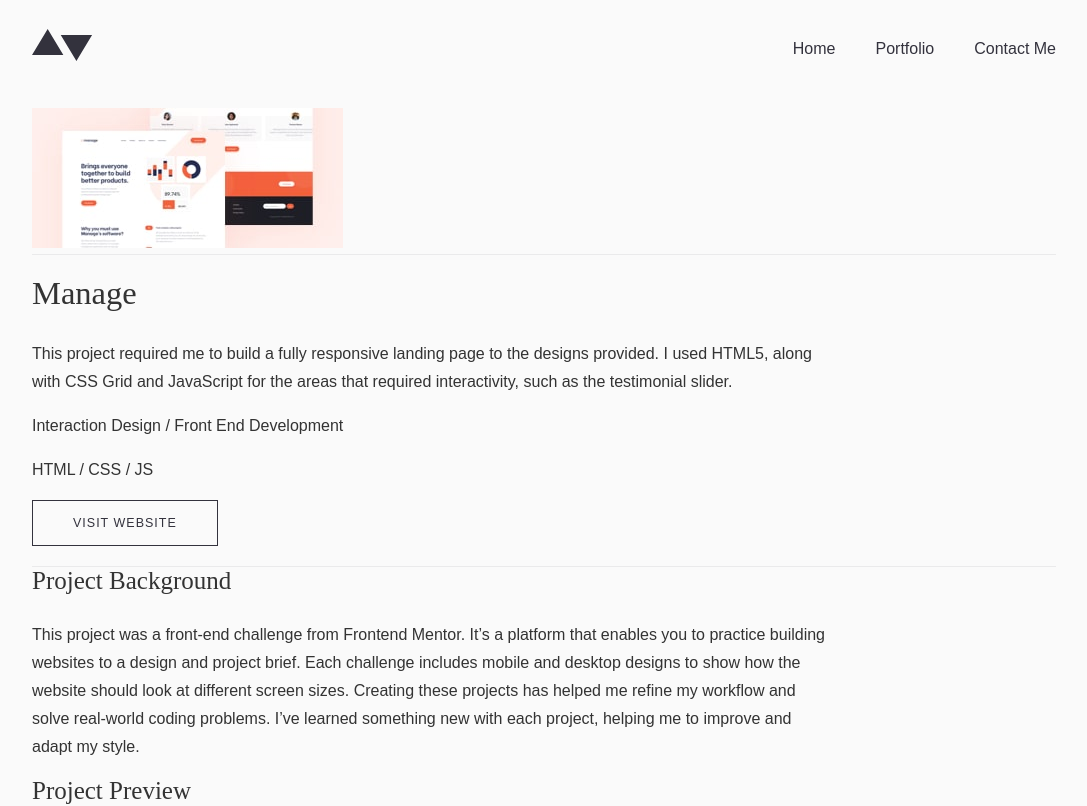
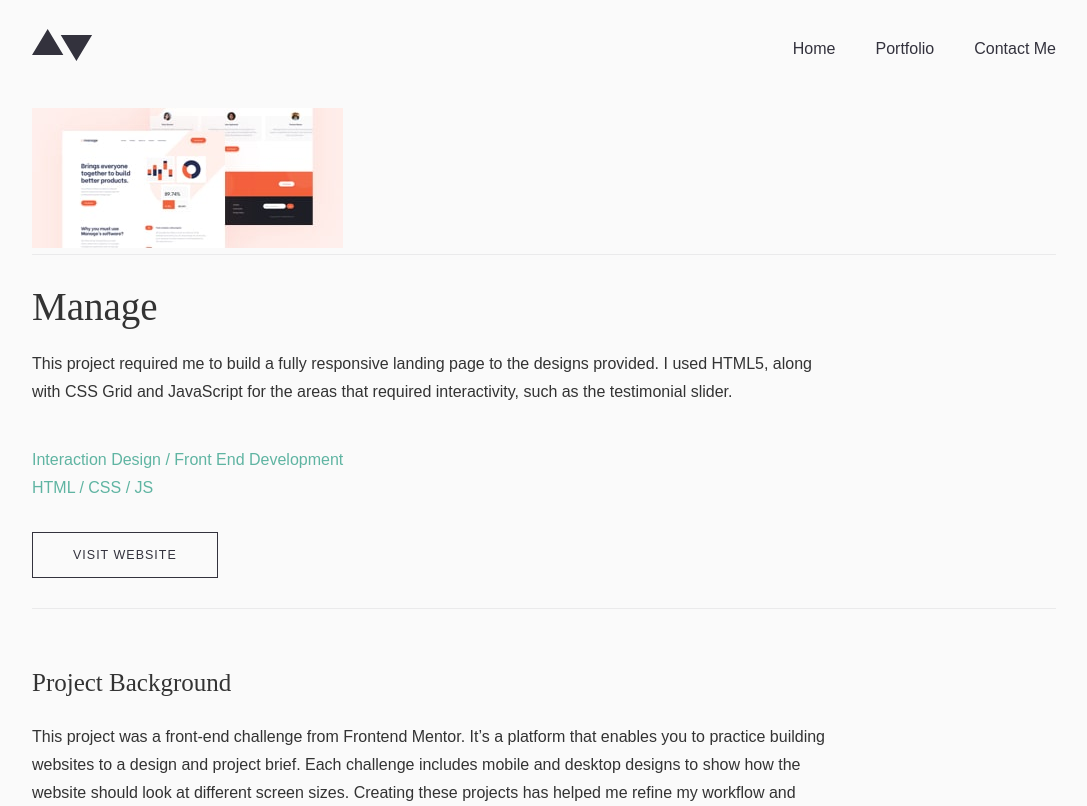
Before and after one commit to stevenCsaunders/minimalist-portfolio-react, a React (Create React App) app: page / in a window 1280 px wide. Shown: the top 806 px of the page, without its empty margins (96-1183 px from the left). Built offline with nearby package versions, Linux system fonts and the light colour scheme; a web font is replaced by a local one.

Commit message:
Updaing aside in etail component

```diff
--- a/src/App.js
+++ b/src/App.js
@@ -1,5 +1,5 @@
 import { useState } from 'react'
-import Home from './Home'
+// import Home from './Home'
 import Portfolio from './Portfolio'
 import Project from './Project'
 import { Footer, Header, WorkWith } from './shared'
@@ -19,7 +19,7 @@
 			<Header onClick={hamburgerHandler} toggle={hamburgerState} />
 			<MainStyled>
 				<Project />
-				{/* <Portfolio /> */}
+				<Portfolio />
 				{/* <Home /> */}
 				<WorkWith />
 			</MainStyled>
--- a/src/Project/Detail.js
+++ b/src/Project/Detail.js
@@ -8,11 +8,7 @@
 const Project = () => {
 	return (
 		<ProjectStyled>
-			<img
-				className='project-hero'
-				src={manageHero}
-				alt='manage hero'
-			/>
+			<img className='project-hero' src={manageHero} alt='manage hero' />
 			<article>
 				<aside>
 					<h2>Manage</h2>
@@ -22,9 +18,13 @@
 						along with CSS Grid and JavaScript for the areas that
 						required interactivity, such as the testimonial slider.
 					</p>
-					<p>Interaction Design / Front End Development</p>
-					<p>HTML / CSS / JS</p>
-					<SecondaryBtn text="visit website" />
+					<div className='tech'>
+						<p>
+							Interaction Design / Front End Development
+						</p>
+						<p>HTML / CSS / JS</p>
+					</div>
+					<SecondaryBtn text='visit website' />
 				</aside>
 				<section>
 					<h3>Project Background</h3>
@@ -41,14 +41,8 @@
 					</p>
 					<div>
 						<h3>Project Preview</h3>
-						<img
-							src={managePreview1}
-							alt='manage preview 1'
-						/>
-						<img
-							src={managePreview2}
-							alt='manage preview 2'
-						/>
+						<img src={managePreview1} alt='manage preview 1' />
+						<img src={managePreview2} alt='manage preview 2' />
 					</div>
 				</section>
 			</article>
--- a/src/Styled/MainStyled.js
+++ b/src/Styled/MainStyled.js
@@ -21,6 +21,11 @@
 		line-height: 1.15;
 		margin-top: 0;
 	}
+
+	h2 {
+			font-size: var(--textExtraLarge);
+			margin-bottom: 2rem;
+		}
 
 	small,
 	.text_small {
--- a/src/Styled/PortfolioItemStyled.js
+++ b/src/Styled/PortfolioItemStyled.js
@@ -11,10 +11,7 @@
     border-bottom: solid 1px var(--grey);
     padding: 3rem 0;
 
-		h2 {
-			font-size: var(--textExtraLarge);
-			margin-bottom: 2rem;
-		}
+
 		p {
 			margin-bottom: 5rem;
 		}
--- a/src/Styled/ProjectStyled.js
+++ b/src/Styled/ProjectStyled.js
@@ -5,7 +5,18 @@
 		aside {
 			border-top: var(--lightDivider);
 			border-bottom: var(--lightDivider);
-			padding: 2rem 0;
+			padding: 3rem 0;
+			margin-bottom: 6rem;
+			p {
+				margin-bottom: 4rem;
+			}
+			.tech {
+				color: var(--cyan);
+				margin-bottom: 3rem;
+				p {
+					margin: 0;
+				}
+			}
 		}
 	}
 `
```
Also changed, not shown: 1 other file (tests, documents, lock files or other folders).
